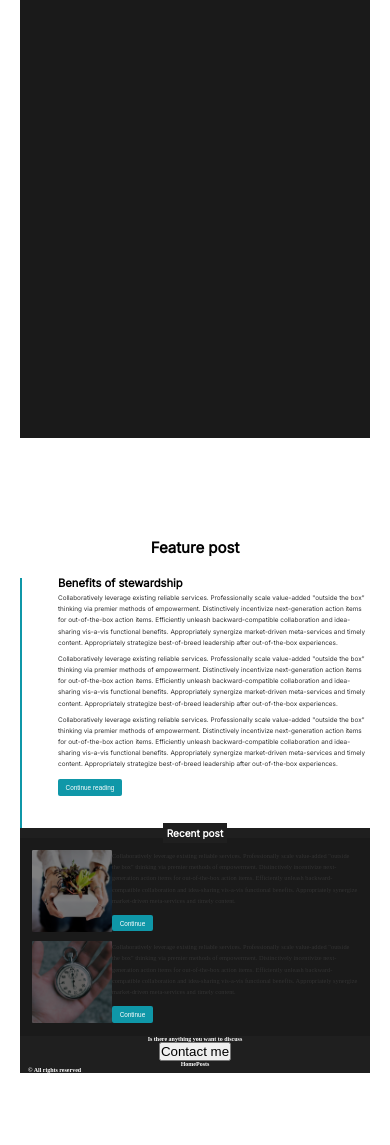
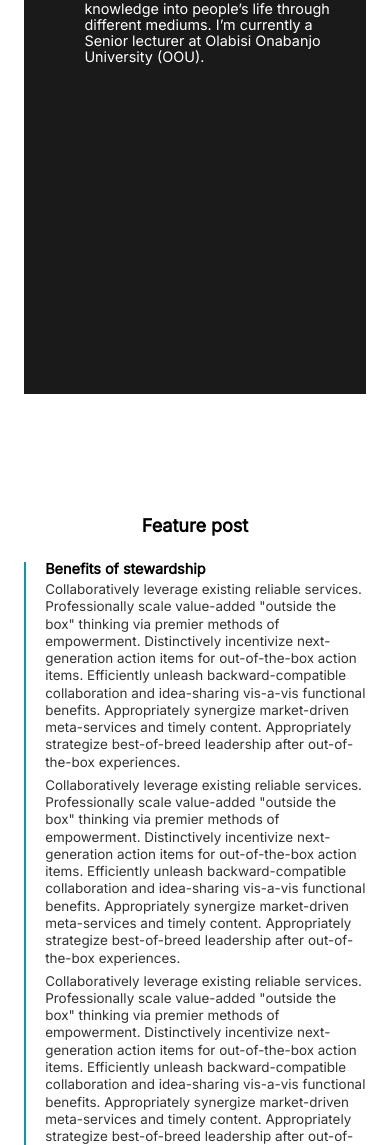
Before and after one commit to Atanda1/port, a website: page index.html in a window 390 px wide. Shown: the part 426-1571 px from the top of the page. Before the commit the page ends 1519 px from the top, so only its background shows below. Drawn offline with Linux system fonts and the light colour scheme.

Commit message:
typography

```diff
--- a/sass/base/_reset.scss
+++ b/sass/base/_reset.scss
@@ -8,16 +8,18 @@ html {
     box-sizing: border-box;
     font-size: 62.5%;
 
-    @media screen and (max-width: 90em) {
+    @media screen and (max-width: 75em) {
         font-size: 50%;
     }
     @media screen and (max-width: 55em) {
-        font-size: 35%;
+        font-size: 40%;
     }
     @media screen and (max-width: 40em) {
+        font-size: 30%;
+    }
+    @media screen and (max-width: 20em) {
         font-size: 25%;
     }
-
 }
 
 body {
--- a/sass/base/_typography.scss
+++ b/sass/base/_typography.scss
@@ -16,12 +16,33 @@ $font-one : 'Inter', 'sans-serif';
     }
     &__lead {
         font-size: 2.8rem;
+        @media screen and (max-width: 64em) {
+            font-size: 2.5rem;
+        }
+        @media screen and (max-width: 50em) {
+            font-size: 3rem;
+        }
     }
     &__paragraph {
         font-size: 1.6rem;
+        line-height: 2.8rem;
+        @media screen and (max-width: 64em) {
+            font-size: 2.2rem;
+        }
+        @media screen and (max-width: 50em) {
+            font-size: 2.8rem;
+            line-height: 3.6rem;
+        }
     }
     &__button {
         font-size: 1.6rem;
+        @media screen and (max-width: 64em) {
+            font-size: 2.2rem;
+        }
+        @media screen and (max-width: 50em) {
+            font-size: 2.8rem;
+            line-height: 3.6rem;
+        }
     }
 }
 
--- a/sass/layout/_feature.scss
+++ b/sass/layout/_feature.scss
@@ -6,6 +6,10 @@
     @media screen and (max-width: 60em) {
         grid-column: 1/-1;
     }
+    @media screen and (max-width: 64em) {
+        padding-left: 4rem
+    }
+
     &__div {
         padding-bottom: 8rem;
     }
@@ -16,7 +20,7 @@
         margin-bottom: 5.6rem;
     }
     &__paragraph {
-        line-height: 2.8rem;
+
         color: #333333;
         margin-bottom: 1.2rem;
         font-weight: 200;
--- a/sass/layout/_header.scss
+++ b/sass/layout/_header.scss
@@ -7,13 +7,22 @@
     &__intro {
         width: min-content;
         margin-left: auto;
-        margin-top: 6.1rem;
+        margin-top: 25rem;
+        align-self: center;
+        @media screen and (min-width: 65em) {
+            margin-top: 6.1rem;
+        }
         &__name {
            font-size: 14rem;
         }
         &__detail {
            font-size: 1.6rem;
            line-height: 2.4rem;
+           @media screen and (max-width: 64em) {
+            font-size: 3rem;
+            line-height: 3.4rem;
+            margin-top: 1rem;
+        }
         }
     }
 }
--- a/sass/layout/_layout.scss
+++ b/sass/layout/_layout.scss
@@ -1,5 +1,5 @@
 .container {
     display : grid;
     grid-template-columns: repeat(2, [start-bleed] 50%  [end-bleed] );
-    grid-template-rows: calc(100vh) repeat(2, min-content);
+    grid-template-rows: minmax(calc(100vh - 10rem), min-content) repeat(2, min-content);
 }
```
Also changed, not shown: css/style.css, 1 other file.
